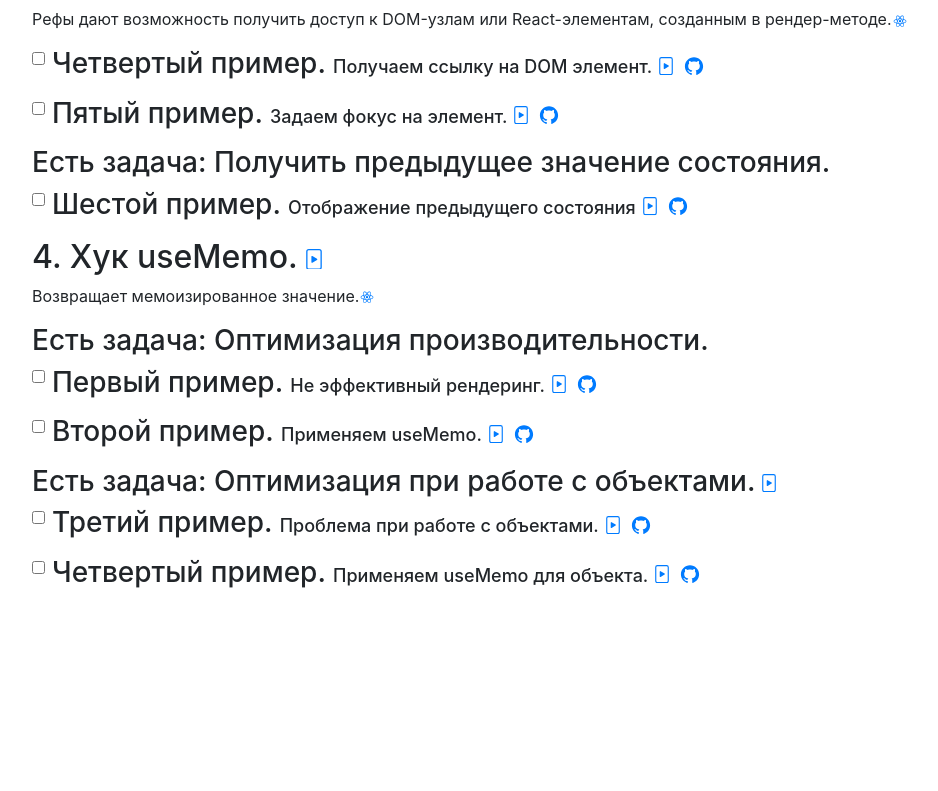
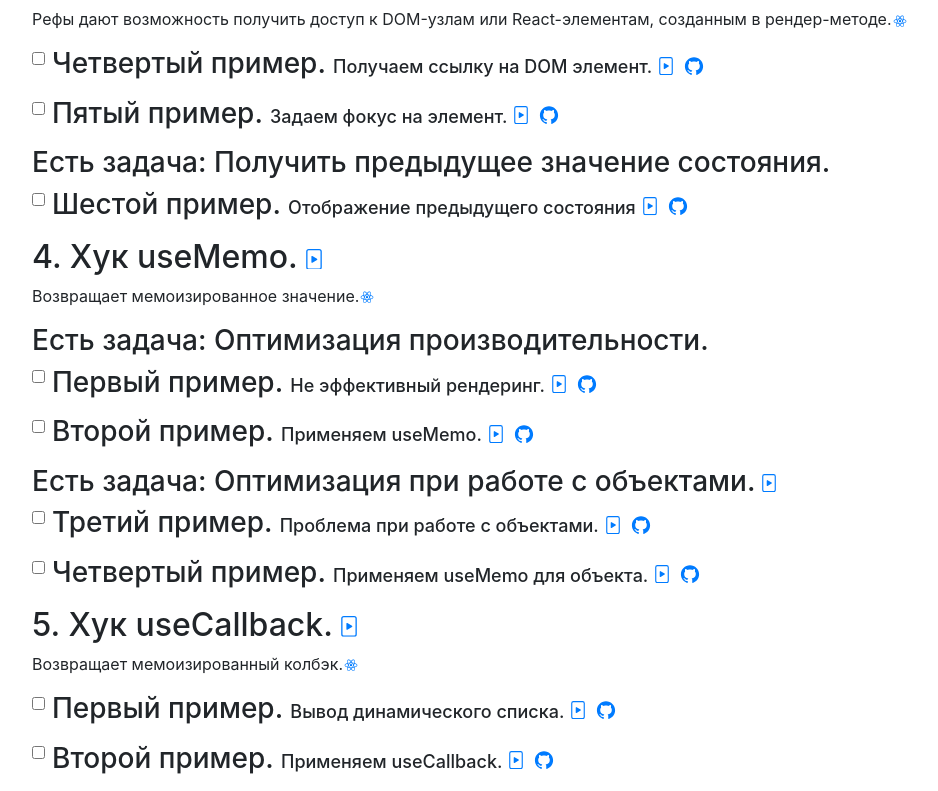
Before and after one commit to AVL68/react_hooks_compendium, a React (Create React App) app: page / in a window 1280 px wide. Shown: the part 1425-2216 px from the top of the page, without its empty margins (53-991 px from the left). Before the commit the page ends 2031 px from the top, so only its background shows below. Built offline with nearby package versions, Linux system fonts and the light colour scheme.

Commit message:
Lesson05 Использование хука useCallback

```diff
--- a/src/App.js
+++ b/src/App.js
@@ -4,6 +4,7 @@ import Lesson01 from "./Lesson01/Lesson01";
 import Lesson02 from "./Lesson02/Lesson02";
 import Lesson03 from "./Lesson03/Lesson03";
 import Lesson04 from "./Lesson04/Lesson04";
+import Lesson05 from "./Lesson05/Lesson05";
 
 function App() {
   return (
@@ -13,6 +14,7 @@ function App() {
       <Lesson02 />
       <Lesson03 />
       <Lesson04 />
+      <Lesson05 />
     </div>
   );
 }
--- a/src/Lesson04/L04_02_useMemoForObject.js
+++ b/src/Lesson04/L04_04_useMemoForObject.js
@@ -8,7 +8,7 @@ function complexCompute(num) {
 }
 
 
-function L04_02_useMemoForObject() {
+function L04_04_useMemoForObject() {
   const [number, setNumber] = useState(42);
   const [colored, setColored] = useState(false)
 
@@ -41,4 +41,4 @@ function L04_02_useMemoForObject() {
   );
 }
 
-export default L04_02_useMemoForObject;
+export default L04_04_useMemoForObject;
--- a/src/Lesson04/L04_listOfContent.js
+++ b/src/Lesson04/L04_listOfContent.js
@@ -5,17 +5,13 @@ import L04_01_42 from "./L04_01_42";
 import L04_02_useMemo from "./L04_02_useMemo";
 import L04_03_object from "./L04_03_object";
 import WatchVideoLessonFromSecond from "../common/WatchVideoLessonFromSecond";
-import L04_02_useMemoForObject from "./L04_02_useMemoForObject";
-// import ReactjsOrg from "../common/ReactjsOrg";
-// import СodeHowText from "../common/СodeHowText";
+import L04_04_useMemoForObject from "./L04_04_useMemoForObject";
 
 export const L04_listOfContent = () => {
   const [seeExampl01, setSeeExampl01] = useState(false);
   const [seeExampl02, setSeeExampl02] = useState(false);
   const [seeExampl03, setSeeExampl03] = useState(false);
   const [seeExampl04, setSeeExampl04] = useState(false);
-  // const [seeExampl05, setSeeExampl05] = useState(false);
-  // const [seeExampl06, setSeeExampl06] = useState(false);
 
   return (
     <>
@@ -116,7 +112,7 @@ export const L04_listOfContent = () => {
         label="Четвертый пример. "
         labelAdd="Применяем useMemo для объекта."
         WVLFSecond={3475}
-        GHFile="https://github.com/AVL68/react_hooks_compendium/blob/master/src/Lesson04/L04_02_useMemoForObject.js"
+        GHFile="https://github.com/AVL68/react_hooks_compendium/blob/master/src/Lesson04/L04_04_useMemoForObject.js"
       />
       {seeExampl04 ? (
         <>
@@ -125,7 +121,7 @@ export const L04_listOfContent = () => {
           </p>
           <p>Чтобы увидеть результаты рендеринга откройте консоль браузера.</p>
 
-          <L04_02_useMemoForObject/>
+          <L04_04_useMemoForObject/>
 
           <div className="alert alert-warning" role="alert">
             <p className="mb-0">
--- a/src/Lesson04/Lesson04.js
+++ b/src/Lesson04/Lesson04.js
@@ -4,7 +4,7 @@ import ReactjsOrg from "../common/ReactjsOrg";
 import WatchVideoLessonFromSecond from "../common/WatchVideoLessonFromSecond";
 import {L04_listOfContent} from "./L04_listOfContent";
 
-function Lesson03() {
+function Lesson04() {
   return (
     <>
       <h2>
@@ -21,4 +21,4 @@ function Lesson03() {
   );
 }
 
-export default Lesson03;
+export default Lesson04;
--- /dev/null
+++ b/src/Lesson05/L05_01_DynamicList.js
@@ -0,0 +1,34 @@
+import React, { useState } from "react";
+import L05_01_DynamicList_Items from "./L05_01_DynamicList_Items";
+
+function L05_01_DynamicList() {
+  const [count, setCount] = useState(1);
+  const [colored, setColored] = useState(false)
+  const style = {
+    color: colored ? "darkred" : "black"
+  }
+
+  const generateItemsFromAPI = () => {
+    return new Array(count).fill("").map((_, key) => `Элемент ${key + 1}`)
+  }
+
+  return (
+    <>
+      <div className="card bg-light mb-3 shadow" style={{ width: "25.5rem" }}>
+        <div className="card-body">
+          <h4 style = {style}> Количество элементов: {count}</h4>
+          <button onClick={() => setCount(prev => prev + 1)} className="btn btn-primary mr-1">
+            Добавить элемент
+          </button>
+          <button onClick={() => setColored(prev => !prev)} className="btn btn-warning">
+            Изменить цвет
+          </button>
+
+          <L05_01_DynamicList_Items getItems={generateItemsFromAPI} />
+        </div>
+      </div>
+    </>
+  );
+}
+
+export default L05_01_DynamicList;
--- /dev/null
+++ b/src/Lesson05/L05_01_DynamicList_Items.js
@@ -0,0 +1,18 @@
+import React, { useState, useEffect } from "react";
+
+export default function L05_01_DynamicList_Items({ getItems = []}) {
+  const [items,setItems] = useState([])
+
+  useEffect(()=>{
+    const newItems = getItems()
+    setItems(newItems)
+
+    console.log("Render from DynamicList_Items")
+  },[getItems])
+
+  return (
+    <ul>
+      {items.map( i => <li key={i}>{i}</li>)}
+    </ul>
+  )
+}
--- /dev/null
+++ b/src/Lesson05/L05_01_DynamicList_useCallback.js
@@ -0,0 +1,34 @@
+import React, { useState, useCallback } from "react";
+import L05_01_DynamicList_Items from "./L05_01_DynamicList_Items";
+
+function L05_01_DynamicList_useCallback() {
+  const [count, setCount] = useState(1);
+  const [colored, setColored] = useState(false)
+  const style = {
+    color: colored ? "darkred" : "black"
+  }
+
+  const generateItemsFromAPI = useCallback(() => {
+    return new Array(count).fill("").map((_, key) => `Элемент ${key + 1}`)
+  },[count])
+
+  return (
+    <>
+      <div className="card bg-light mb-3 shadow" style={{ width: "25.5rem" }}>
+        <div className="card-body">
+          <h4 style = {style}> Количество элементов: {count}</h4>
+          <button onClick={() => setCount(prev => prev + 1)} className="btn btn-primary mr-1">
+            Добавить элемент
+          </button>
+          <button onClick={() => setColored(prev => !prev)} className="btn btn-warning">
+            Изменить цвет
+          </button>
+
+          <L05_01_DynamicList_Items getItems={generateItemsFromAPI} />
+        </div>
+      </div>
+    </>
+  );
+}
+
+export default L05_01_DynamicList_useCallback;
--- /dev/null
+++ b/src/Lesson05/L05_listOfContent.js
@@ -0,0 +1,76 @@
+import React, {useState} from "react";
+import {HeaderForExampl} from "../common/HeaderForExampl";
+import СodeHowText from "../common/СodeHowText";
+// import WatchVideoLessonFromSecond from "../common/WatchVideoLessonFromSecond";
+import L05_01_DynamicList from "./L05_01_DynamicList";
+import L05_01_DynamicList_useCallback from "./L05_01_DynamicList_useCallback";
+// import ReactjsOrg from "../common/ReactjsOrg";
+// import СodeHowText from "../common/СodeHowText";
+
+export const L05_listOfContent = () => {
+  const [seeExampl01, setSeeExampl01] = useState(false);
+  const [seeExampl02, setSeeExampl02] = useState(false);
+
+  return (
+    <>
+      <HeaderForExampl
+        seeExampl={seeExampl01}
+        setSeeExampl={setSeeExampl01}
+        label="Первый пример. "
+        labelAdd="Вывод динамического списка."
+        WVLFSecond={3590}
+        GHFile="https://github.com/AVL68/react_hooks_compendium/blob/master/src/Lesson04/L05_01_DynamicList.js"
+      />
+      {seeExampl01 ? (
+        <>
+          <p>Для вывода динамического списка элементов используется callback функция
+            <СodeHowText codeText={[`const generateItemsFromAPI = () => {`, 'return new Array(count).fill("").map((_, key) => `Элемент ${key + 1}`)', `}`]}/>
+          </p>
+          <p>Чтобы увидеть результаты рендеринга откройте консоль браузера.</p>
+
+          <L05_01_DynamicList/>
+
+          <div className="alert alert-danger" role="alert">
+            <p className="mb-0">
+              Рендер элементов происходит при добавлении нового элемента, что правильно. Также рендер
+              элементов происходит во время изменения цвета. Это уменьшает общую эффективность рендеринга
+              компоненты.
+            </p>
+          </div>
+
+        </>
+      ) : null}
+
+
+      <HeaderForExampl
+        seeExampl={seeExampl02}
+        setSeeExampl={setSeeExampl02}
+        label="Второй пример. "
+        labelAdd="Применяем useCallback."
+        WVLFSecond={4045}
+        GHFile="https://github.com/AVL68/react_hooks_compendium/blob/master/src/Lesson04/L05_01_DynamicList_useCallback.js"
+      />
+      {seeExampl02 ? (
+        <>
+          <p>Callback функцию обернули хуком useCallback. Вторым параметром передали зависимость.
+            <СodeHowText codeText={[`const generateItemsFromAPI = useCallback(() => {`, 'return new Array(count).fill("").map((_, key) => `Элемент ${key + 1}`)', `},[count])`]}/>
+          </p>
+          <p>Чтобы увидеть результаты рендеринга откройте консоль браузера.</p>
+
+          <L05_01_DynamicList_useCallback/>
+
+          <div className="alert alert-warning" role="alert">
+            <p className="mb-0">
+              Рендер элементов происходит при добавлении нового элемента, что правильно. Рендер
+              элементов не происходит во время изменения цвета. Это улучшает общую эффективность рендеринга
+              компоненты.
+            </p>
+          </div>
+
+        </>
+      ) : null}
+
+
+    </>
+  );
+};
--- /dev/null
+++ b/src/Lesson05/Lesson05.js
@@ -0,0 +1,24 @@
+import React from "react";
+import ReactjsOrg from "../common/ReactjsOrg";
+// import СodeHowText from "../common/СodeHowText";
+import WatchVideoLessonFromSecond from "../common/WatchVideoLessonFromSecond";
+import {L05_listOfContent} from "./L05_listOfContent";
+
+function Lesson05() {
+  return (
+    <>
+      <h2>
+        5. Хук useCallback.
+        <WatchVideoLessonFromSecond second={3578} />
+      </h2>
+      <p>
+        Возвращает мемоизированный колбэк.
+        <ReactjsOrg href="https://ru.reactjs.org/docs/hooks-reference.html#usecallback" />
+      </p>
+      <L05_listOfContent />
+
+    </>
+  );
+}
+
+export default Lesson05;
```
